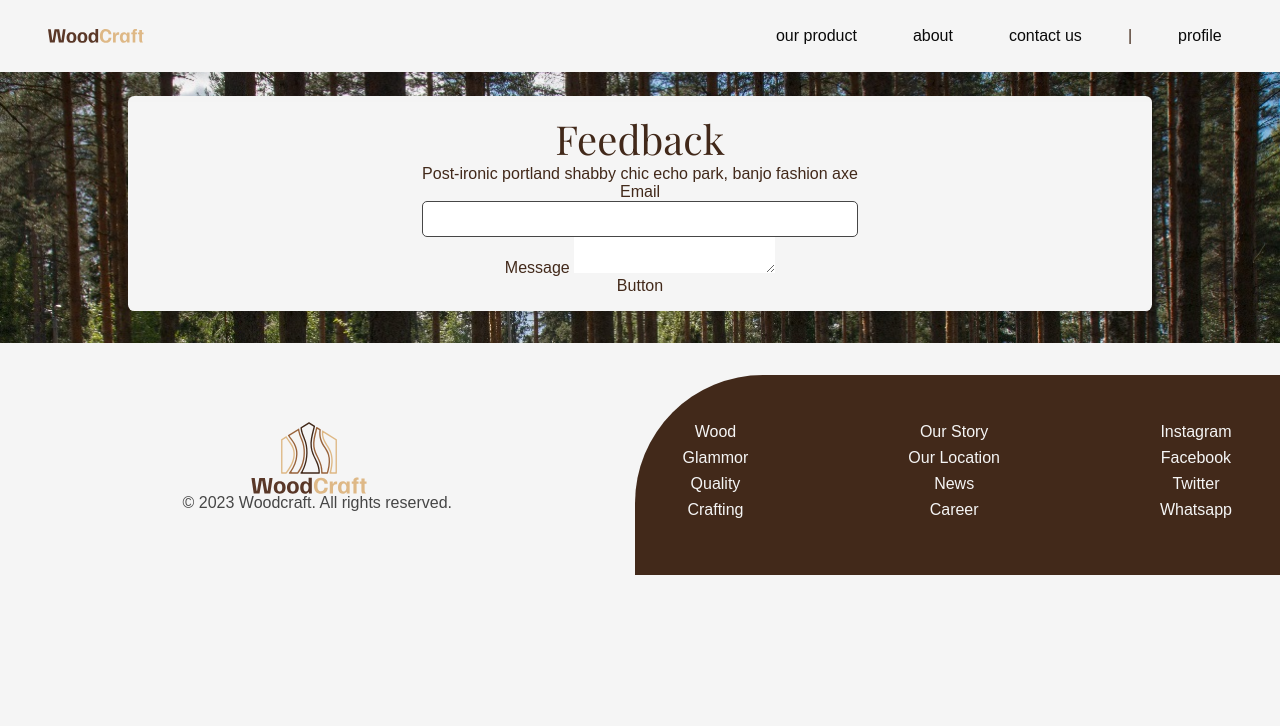
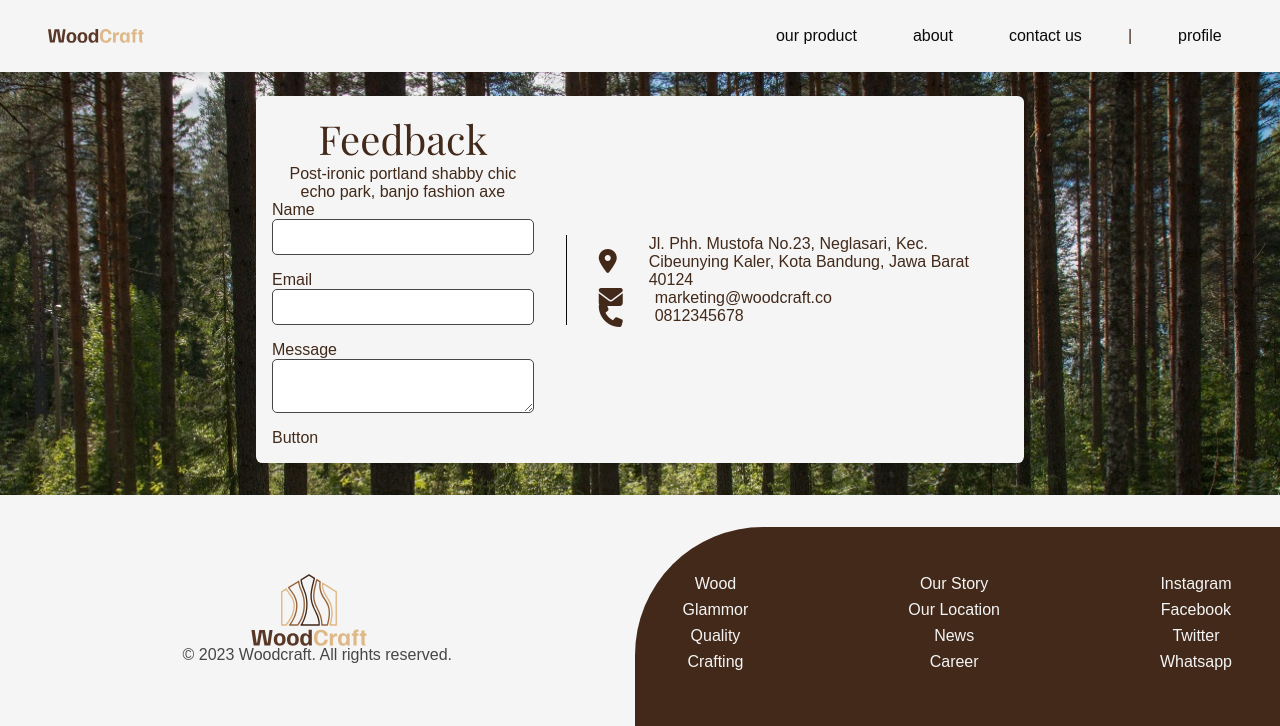
Before and after one commit to Dreamvalian/Wood-Craft-PHP, a PHP site: page /contact.php in a window 1280 px wide. Shown: the top 726 px of the page. Run offline with PHP 8.4, Linux system fonts and the light colour scheme; some web fonts are replaced.

Commit message:
update contact, cart, button, readme

```diff
--- a/contact.php
+++ b/contact.php
@@ -13,6 +13,7 @@
   <meta name="viewport" content="width=device-width, initial-scale=1.0">
   <link rel="stylesheet" href="./styles/contact.css">
   <link rel="stylesheet" href="/dist/output.css">
+  <link rel="stylesheet" href="https://cdnjs.cloudflare.com/ajax/libs/font-awesome/6.4.0/css/all.min.css">
   <title>Woodcraft - Contact Us</title>
 </head>
 
@@ -24,6 +25,10 @@
           <h2>Feedback</h2>
           <p>Post-ironic portland shabby chic echo park, banjo fashion axe</p>
           <div class="contact-form">
+            <label for="name" class="">Name</label>
+            <input type="text" id="name" name="name" class="">
+          </div>
+          <div class="contact-form">
             <label for="email" class="">Email</label>
             <input type="email" id="email" name="email" class="">
           </div>
@@ -34,6 +39,23 @@
           <a href="mailto:your-email@example.com">
             <button type="submit">Button</button>
           </a>
+        </div>
+        <div class="contact-social">
+          <div class="contact-location">
+            <i class="fa-solid fa-location-dot fa-xl">
+            </i>
+            <p>Jl. Phh. Mustofa No.23, Neglasari,
+              Kec. Cibeunying Kaler, Kota Bandung,
+              Jawa Barat 40124</p>
+          </div>
+          <div class="contact-email">
+            <i class="fa-solid fa-envelope fa-xl"></i>
+            <p>marketing@woodcraft.co</p>
+          </div>
+          <div class="contact-phone">
+            <i class="fa-solid fa-phone fa-xl"></i>
+            <p>0812345678</p>
+          </div>
         </div>
       </div>
     </div>
--- a/payment.php
+++ b/payment.php
@@ -19,8 +19,8 @@
   <section class="payment">
     <h5>Total Payment</h5>
     <hr>
-    <button>Paypal</button>
-    <button>Debit or Credit Card</button>
+    <button type="submit">Paypal</button>
+    <button type="submit">Debit or Credit Card</button>
   </section>
 </body>
 
--- a/profile.php
+++ b/profile.php
@@ -39,6 +39,7 @@
             <th>Date</th>
             <th>Description</th>
             <th>Amount</th>
+            <th>Status</th>
           </tr>
         </thead>
         <tbody>
@@ -46,11 +47,13 @@
             <td>May 10, 2023</td>
             <td>Payment for item A</td>
             <td>$50.00</td>
+            <td>Paid</td>
           </tr>
           <tr>
             <td>April 25, 2023</td>
             <td>Payment for item B</td>
             <td>$30.00</td>
+            <td>Unpaid</td>
           </tr>
         </tbody>
       </table>
--- a/styles/contact.css
+++ b/styles/contact.css
@@ -16,10 +16,10 @@
 }
 
 .card-container {
-  width: 80%;
+  width: 60%;
   display: flex;
   align-items: center;
-  justify-content: center;
+  justify-content: start;
   background-color: var(--white);
   padding: 1rem;
   border-radius: 0.4rem;
@@ -34,25 +34,32 @@
   font-family: var(--font-stack-heading);
 }
 
-.contact-form label {
-  display: block;
+label {
+  display: flex;
+  justify-content: start;
 }
 
 .contact-form input[type="email"],
-.contact-form textarea {
+.contact-form input[type="text"],
+.contact-message textarea {
   width: 100%;
   padding: 0.5rem;
   border: 1px solid var(--grey);
   border-radius: 5px;
+  gap: 1rem;
+  display: flex;
+  margin-bottom: 1rem;
 }
 
 button {
+  display: flex;
   background-color: var(--tertiary-color);
   color: var(--white);
   padding: 8px 32px 8px 32px;
   border: none;
   border-radius: 8px;
   cursor: pointer;
+  text-decoration: none;
   transition: background-color 0.3s, color 0.3s;
 }
 
@@ -60,3 +67,33 @@
   background-color: var(--primary-color);
   color: var(--white);
 }
+
+.contact-social {
+  margin-left: 2rem;
+  border-left: 1px solid var(--black);
+}
+
+.contact-location {
+  display: flex;
+  align-items: center;
+  gap: 2rem;
+}
+
+.contact-email {
+  display: flex;
+  align-items: center;
+  gap: 2rem;
+}
+
+.contact-phone {
+  display: flex;
+  align-items: center;
+  gap: 2rem;
+}
+
+.contact-social i {
+  display: flex;
+  align-items: center;
+  gap: 2rem;
+  padding-left: 2rem;
+}
--- a/styles/payment.css
+++ b/styles/payment.css
@@ -17,7 +17,7 @@
   margin: 1rem 0;
 }
 
-.place-order-card button {
+button {
   background-color: #4caf50;
   color: white;
   padding: 0.5rem 1rem;
```
Also changed, not shown: styles/cart.css (+13 -10 lines), styles/login.css (+11 -4 lines), README.md, assets/cover-1.png (added), assets/cover-2.png (added).
